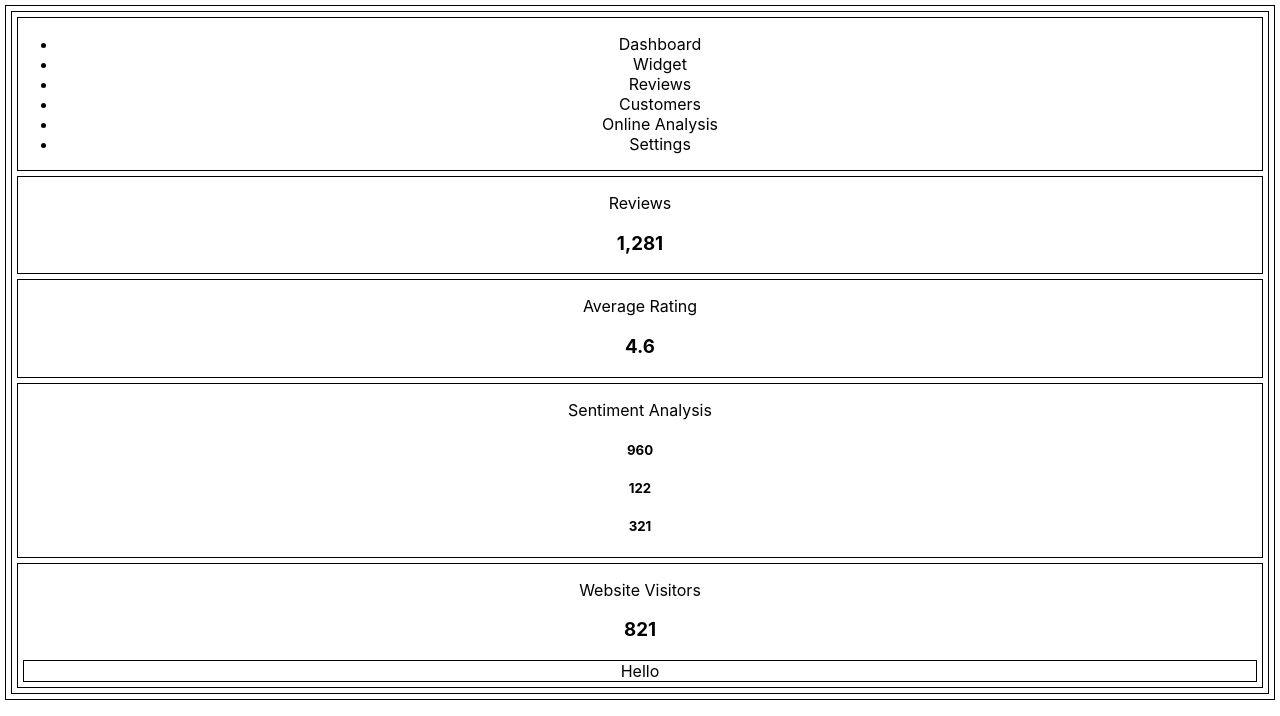
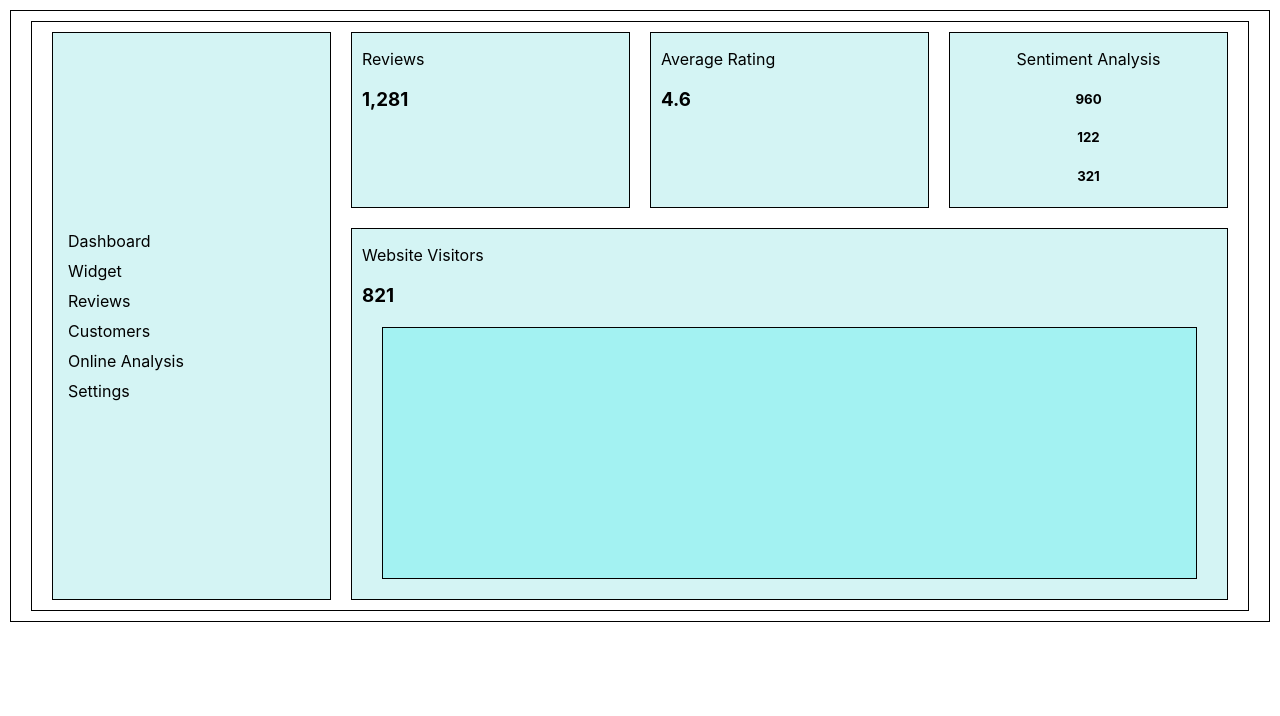
Before and after one commit to kellynelson13/Dashboard, a React (Create React App) app: page / in a window 1280 px wide. Shown: the top 716 px of the page. Built offline with nearby package versions, Linux system fonts and the light colour scheme.

Commit message:
adds grid styling

```diff
--- a/src/App.css
+++ b/src/App.css
@@ -1,8 +1,55 @@
 .App {
   text-align: center;
+  display: grid;
+  grid-template-columns: 1fr 1fr 1fr 1fr;
+  grid-template-rows: 1fr 2fr;
+  grid-template-areas:
+    "sidebar reviews average sa"
+    "sidebar visitors visitors visitors";
 }
 
 div {
   border: solid 1px black;
+  margin: 10px;
+  padding: 0 10px;
+
+}
+li {
+  list-style: none;
+}
+.sidebar {
+  grid-area: sidebar;
+  display: flex;
+  justify-content: center;
+  flex-direction: column;
+  background-color: rgb(212, 244, 244);
+  text-align: left;
+}
+.sidebar p {
+  padding: 0;
   margin: 5px;
 }
+.average-rating {
+  grid-area: average;
+  text-align: left;
+  background-color: rgb(212, 244, 244);
+}
+.reviews {
+  grid-area: reviews;
+  text-align: left;
+  background-color: rgb(212, 244, 244);
+}
+.sa {
+  grid-area: sa;
+  background-color: rgb(212, 244, 244);
+}
+.visitors {
+  grid-area: visitors;
+  text-align: left;
+  background-color: rgb(212, 244, 244);
+}
+.rectangle {
+  height: 250px;
+  margin: 20px;
+  background-color: rgb(163, 242, 242);
+}
--- a/src/components/SentimentAnalysis.js
+++ b/src/components/SentimentAnalysis.js
@@ -1,7 +1,7 @@
 
 const SentimentAnalysis = () => {
     return (
-        <div>
+        <div className="sa">
             <p>Sentiment Analysis</p>
             <h5>960</h5>
             <h5>122</h5>
--- a/src/components/Sidebar.js
+++ b/src/components/Sidebar.js
@@ -1,14 +1,14 @@
 const Sidebar = () => {
   return (
     <div class="sidebar">
-      <ul>
-        <li>Dashboard</li>
-        <li>Widget</li>
-        <li>Reviews</li>
-        <li>Customers</li>
-        <li>Online Analysis</li>
-        <li>Settings</li>
-      </ul>
+
+        <p>Dashboard</p>
+        <p>Widget</p>
+        <p>Reviews</p>
+        <p>Customers</p>
+        <p>Online Analysis</p>
+        <p>Settings</p>
+
     </div>
   );
 };
--- a/src/components/WebsiteVisitors.js
+++ b/src/components/WebsiteVisitors.js
@@ -1,10 +1,10 @@
 
 const WebsiteVisitors = (props) => {
     return (
-        <div>
+        <div className="visitors">
             <p>Website Visitors</p>
             <h3>{props.visitors}</h3>
-            <div className="rectangle">Hello</div>
+            <div className="rectangle"></div>
         </div>
     )
 }
```
